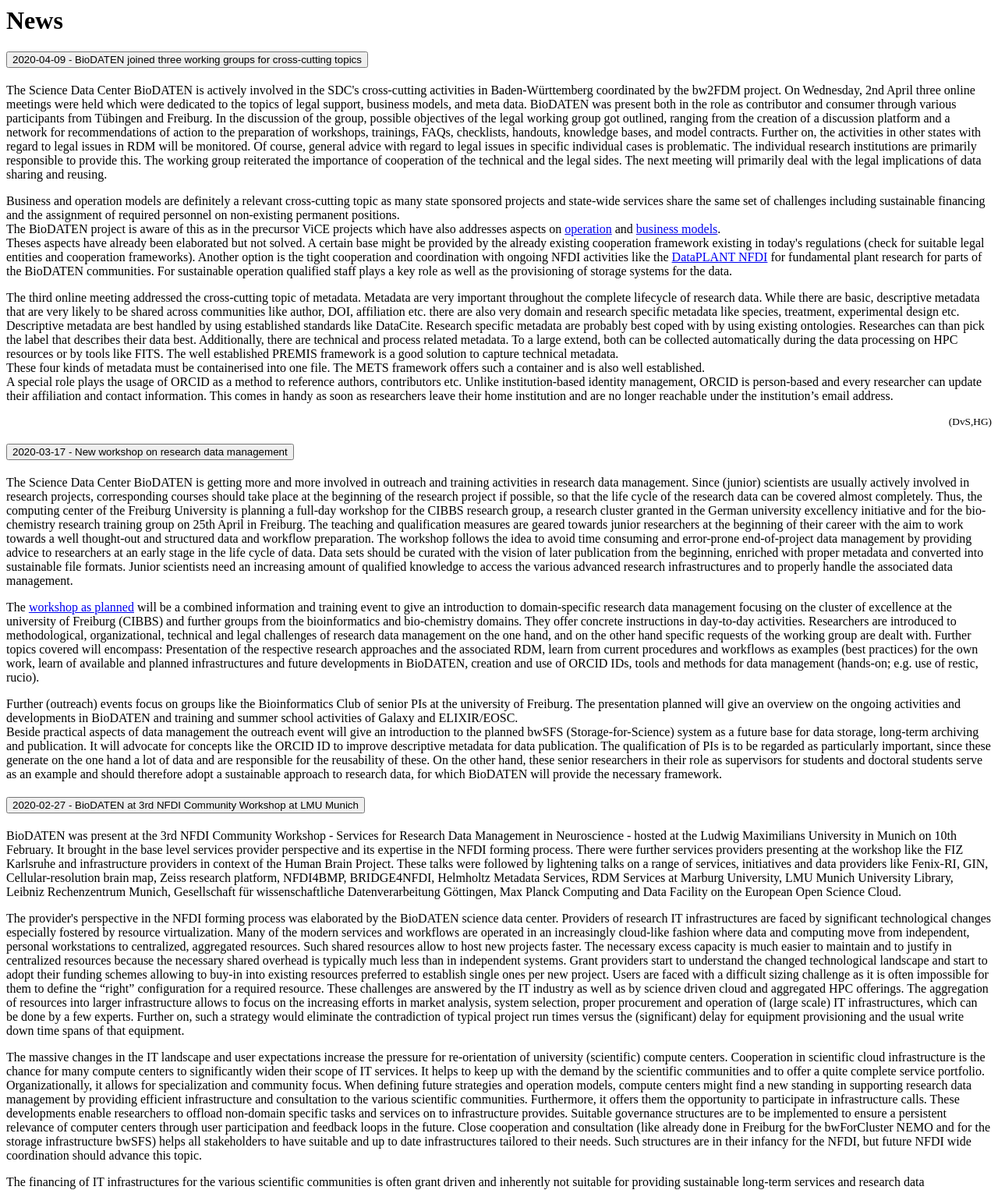
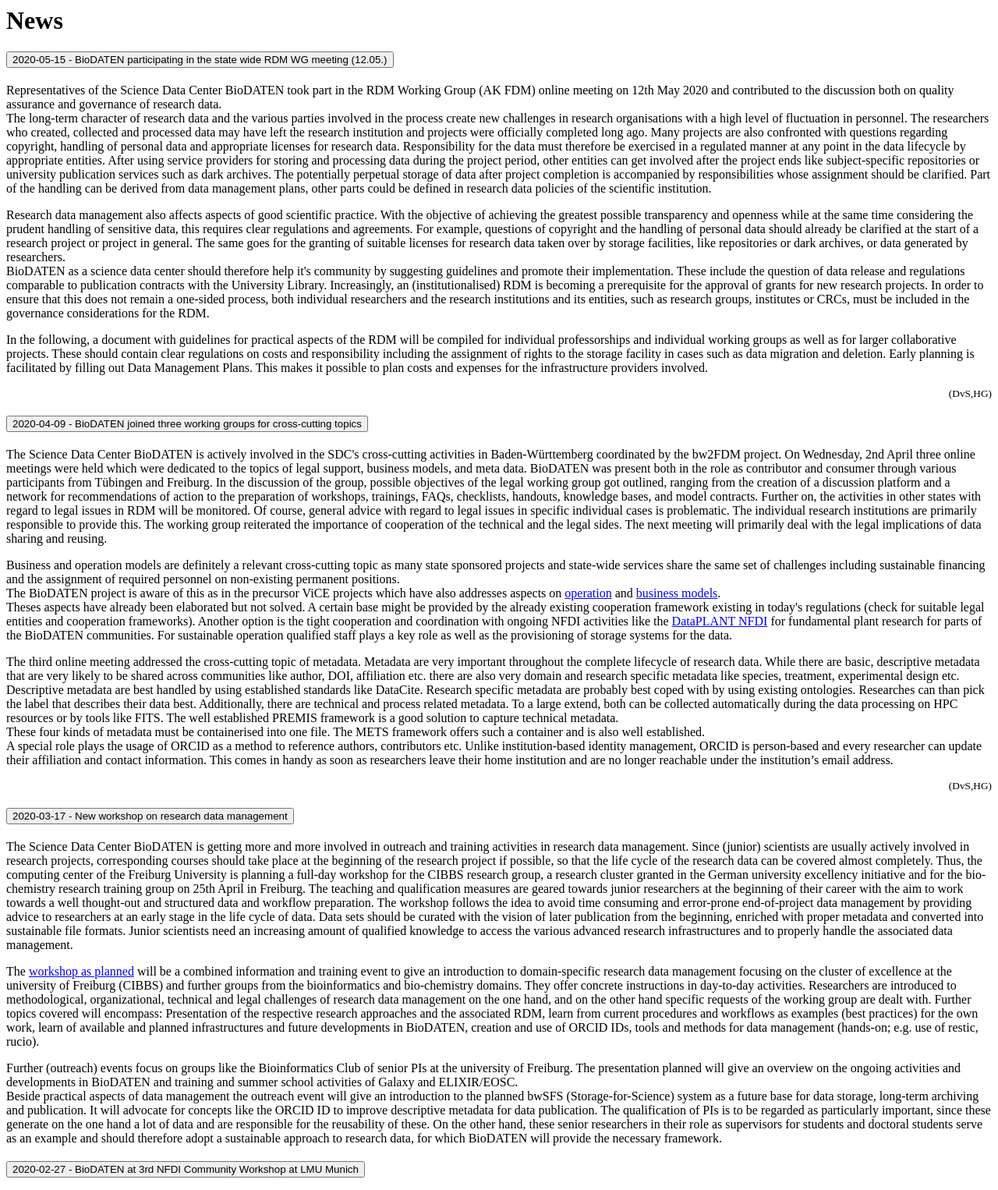
Before and after one commit to mtrojan-ub/biodaten, a PHP site: page /news.php in a window 1280 px wide. Shown: the top 1526 px of the page at 78% size. Run offline with PHP 8.4, Linux system fonts and the light colour scheme.

Commit message:
news update (2020-05-15)

```diff
--- a/tpl/news.php
+++ b/tpl/news.php
@@ -3,6 +3,33 @@
 
     <!-- use accordion, see: https://getbootstrap.com/docs/4.3/components/collapse/#accordion-example -->
     <div id="accordion-news" class="accordion">
+        <?php $date='2020-05-15';?>
+        <div class="card">
+            <div id="heading-<?=$date?>" class="card-header">
+                <h2 class="mb-0">
+                    <button class="btn btn-link" type="button" data-toggle="collapse" data-target="#collapse-<?=$date?>" aria-expanded="true" aria-controls="collapse-<?=$date?>">
+                       <?=$date?> - BioDATEN participating in the state wide RDM WG meeting (12.05.)
+                    </button>
+                </h2>
+            </div>
+            <div id="collapse-<?=$date?>" class="collapse show" aria-labelledby="heading-<?=$date?>" data-parent="#accordion-news">
+                <div class="card-body">
+                    <p>
+                        Representatives of the Science Data Center BioDATEN took part in the RDM Working Group (AK FDM) online meeting on 12th May 2020 and contributed to the discussion both on quality assurance and governance of research data.<br>
+                        The long-term character of research data and the various parties involved in the process create new challenges in research organisations with a high level of fluctuation in personnel. The researchers who created, collected and processed data may have left the research institution and projects were officially completed long ago. Many projects are also confronted with questions regarding copyright, handling of personal data and appropriate licenses for research data. Responsibility for the data must therefore be exercised in a regulated manner at any point in the data lifecycle by appropriate entities. After using service providers for storing and processing data during the project period, other entities can get involved after the project ends like subject-specific repositories or university publication services such as dark archives. The potentially perpetual storage of data after project completion is accompanied by responsibilities whose assignment should be clarified. Part of the handling can be derived from data management plans, other parts could be defined in research data policies of the scientific institution.
+                    </p>
+                    <p>
+                        Research data management also affects aspects of good scientific practice. With the objective of achieving the greatest possible transparency and openness while at the same time considering the prudent handling of sensitive data, this requires clear regulations and agreements. For example, questions of copyright and the handling of personal data should already be clarified at the start of a research project or project in general. The same goes for the granting of suitable licenses for research data taken over by storage facilities, like repositories or dark archives, or data generated by researchers.<br>
+                        BioDATEN as a science data center should therefore help it's community by suggesting guidelines and promote their implementation. These include the question of data release and regulations comparable to publication contracts with the University Library. Increasingly, an (institutionalised) RDM is becoming a prerequisite for the approval of grants for new research projects. In order to ensure that this does not remain a one-sided process, both individual researchers and the research institutions and its entities, such as research groups, institutes or CRCs, must be included in the governance considerations for the RDM.
+                    </p>
+                    <p>
+                        In the following, a document with guidelines for practical aspects of the RDM will be compiled for individual professorships and individual working groups as well as for larger collaborative projects. These should contain clear regulations on costs and responsibility including the assignment of rights to the storage facility in cases such as data migration and deletion. Early planning is facilitated by filling out Data Management Plans. This makes it possible to plan costs and expenses for the infrastructure providers involved.
+                    </p>
+                    <p align="right"><sub>(DvS,HG)</sub></p>
+                </div>
+            </div>
+        </div>
+
         <?php $date='2020-04-09';?>
         <div class="card">
             <div id="heading-<?=$date?>" class="card-header">
@@ -12,7 +39,7 @@
                     </button>
                 </h2>
             </div>
-            <div id="collapse-<?=$date?>" class="collapse show" aria-labelledby="heading-<?=$date?>" data-parent="#accordion-news">
+            <div id="collapse-<?=$date?>" class="collapse" aria-labelledby="heading-<?=$date?>" data-parent="#accordion-news">
                 <div class="card-body">
                     <p>
                         The Science Data Center BioDATEN is actively involved in the SDC's cross-cutting activities in Baden-Württemberg coordinated by the bw2FDM project. On Wednesday, 2nd April three online meetings were held which were dedicated to the topics of legal support, business models, and meta data. BioDATEN was present both in the role as contributor and consumer through various participants from Tübingen and Freiburg. In the discussion of the group, possible objectives of the legal working group got outlined, ranging from the creation of a discussion platform and a network for recommendations of action to the preparation of workshops, trainings, FAQs, checklists, handouts, knowledge bases, and model contracts. Further on, the activities in other states with regard to legal issues in RDM will be monitored. Of course, general advice with regard to legal issues in specific individual cases is problematic. The individual research institutions are primarily responsible to provide this. The working group reiterated the importance of cooperation of the technical and the legal sides. The next meeting will primarily deal with the legal implications of data sharing and reusing.
@@ -28,6 +55,7 @@
                         A special role plays the usage of ORCID as a method to reference authors, contributors etc. Unlike institution-based identity management, ORCID is person-based and every researcher can update their affiliation and contact information. This comes in handy as soon as researchers leave their home institution and are no longer reachable under the institution’s email address.
                     </p>
                     <p align="right"><sub>(DvS,HG)</sub></p>
+                </div>
             </div>
         </div>
 
```
